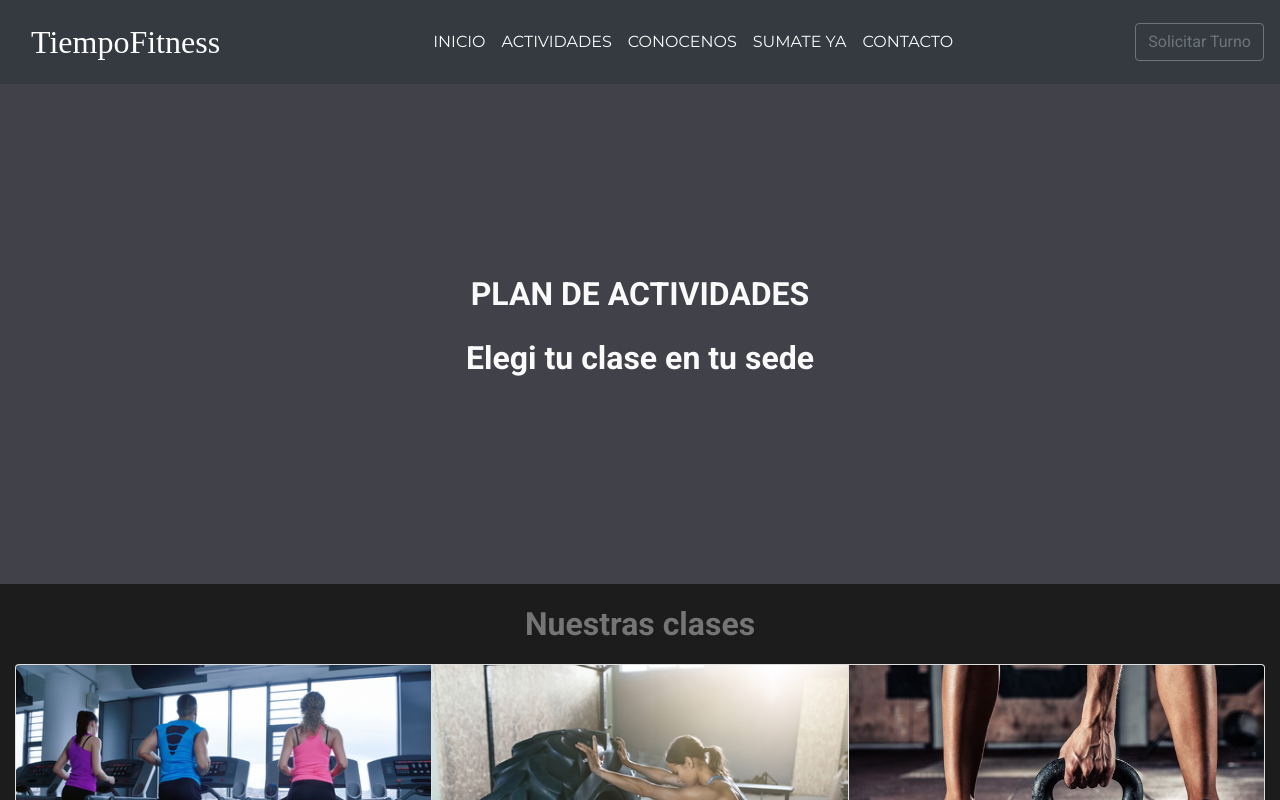
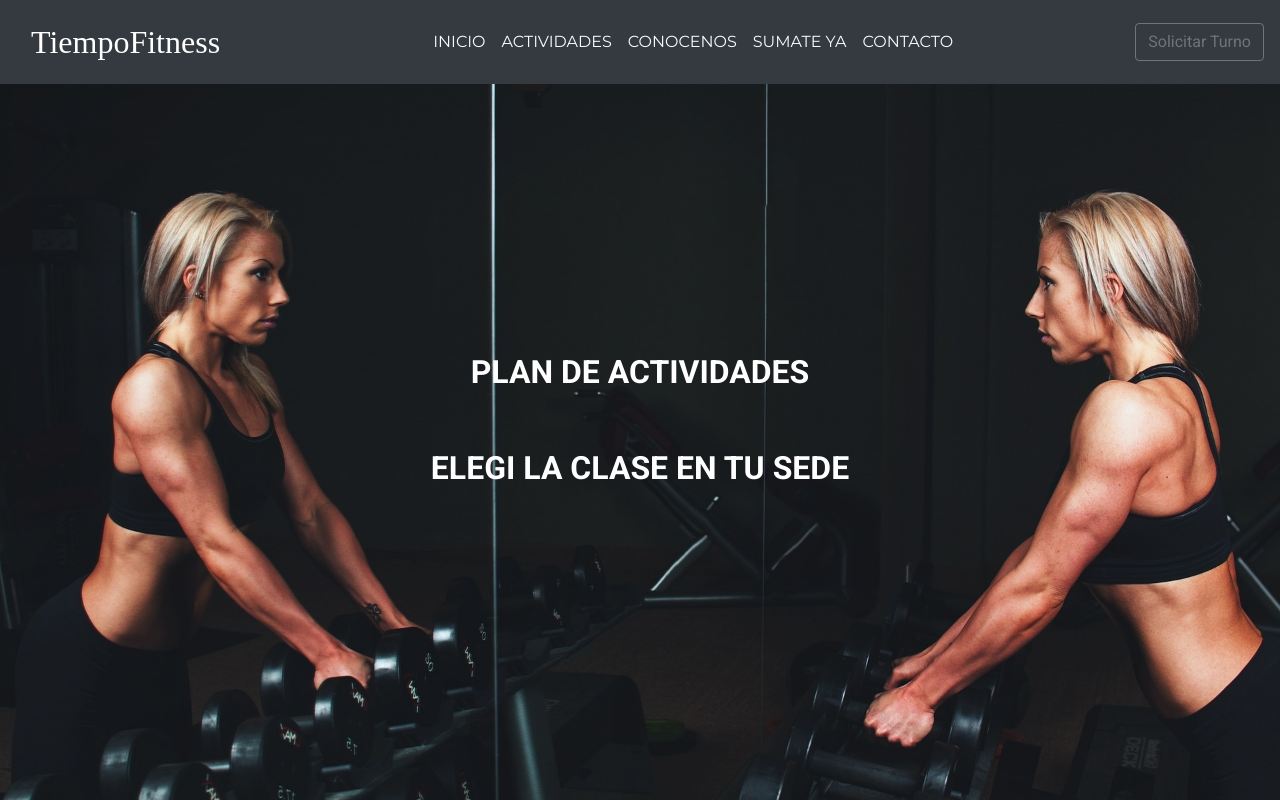
Before and after one commit to HernanT80/ProyectoFitness, a plain HTML site: page actividades.html in a window 1280 px wide. Shown: the top 800 px of the page. Drawn offline with nearby package versions, Linux system fonts and the light colour scheme; a web font is replaced by a local one.

Commit message:
seccion actividades

```diff
--- a/actividades.html
+++ b/actividades.html
@@ -36,11 +36,26 @@
 		  </div>
 	  </header>
     </div>
-	<div id="main">
+	<main>
+		<div class="bannerActividades">
+		<div class="container position-relative">
+			<div class="row justify-content-center">
+				<div class="col-xl-6">
+					<div class="text-center text-white">
+						<!-- Page heading-->
+						<p class="mb-5 textos textos__bold text-white">PLAN DE ACTIVIDADES</p>
+						<p class="mb-5 textos textos__bold text-white">ELEGI LA CLASE EN TU SEDE</p>
+					</div>
+				</div>
+			</div>
+		</div>
+	</div>
+		<!--
 		<div id="bannerColor">
 			<p class="textos textos__bold texto__blanco">PLAN DE ACTIVIDADES</p>
 			<p class="textos textos__bold texto__blanco">Elegi tu clase en tu sede</p>
 		</div>
+		-->
 		<p class="textos textos__bold text-center pt-3 ">Nuestras clases</p>
 		<div class="container-fluid">
 			<div class="card-group">
@@ -115,6 +130,7 @@
 			  </tbody>
 			</table>
 		</div>
+	</main>
 		<footer class="bg-dark text-white ">
 			<div class="container">
 			  <nav class="row text-center">
--- a/scss/estilos.scss
+++ b/scss/estilos.scss
@@ -23,6 +23,21 @@ body {
 .navg a:hover{
     background-color: rgb(44, 41, 41);
 }
+
+.bannerActividades {
+    display: flex;
+    flex-direction: column;
+    position: relative;
+    background-color: #343a40;
+    background: url("../assets/bannerEspejo.jpg") no-repeat center center;
+    background-size: cover;
+    font-size: 2rem;
+    height: 90vh;
+    align-items: center;
+    justify-content: center;
+  }
+
+
 #bannerColor {
     display: flex;
     flex-direction: column;
@@ -42,7 +57,6 @@ body {
     display: flex;
     flex-direction: column;
     flex-wrap: wrap;
-    background-image: url(../assets/machines.jpg);
     background-repeat: no-repeat;
     background-size: cover;
     min-height: 450px;
@@ -186,7 +200,10 @@ textarea {
     max-width: 12rem;
     box-shadow: 0px 5px 5px 0px #adb5bd;
   }
-
+footer{
+    padding-top: 1rem;
+    padding-bottom: 1rem;
+}
 
 @media all and (max-width: 1024px) {
   .novedades {
@@ -196,6 +213,10 @@ textarea {
   .novedades .novedades__content, .novedades .novedades__funcional, .novedades .novedades__musculacion {
     width: 100%;
   }
+  .bannerActividades {
+    font-size: 0.75rem;
+    max-height: 0vh;
+  }
   #footer {
     max-height: 500px;
   }
```
Also changed, not shown: index.html (+0 -2 lines), assets/bannerEspejo.jpg (added), scss/estilos.css, 1 other file.
